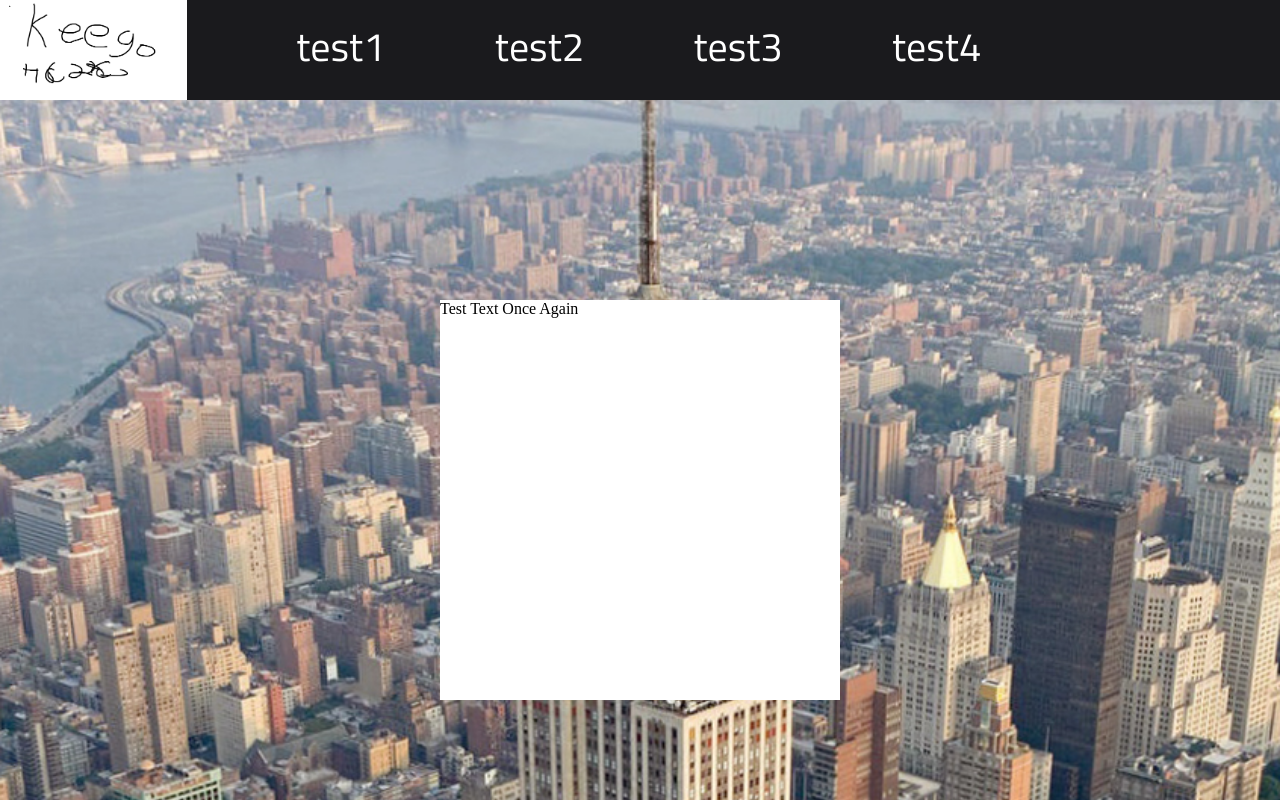
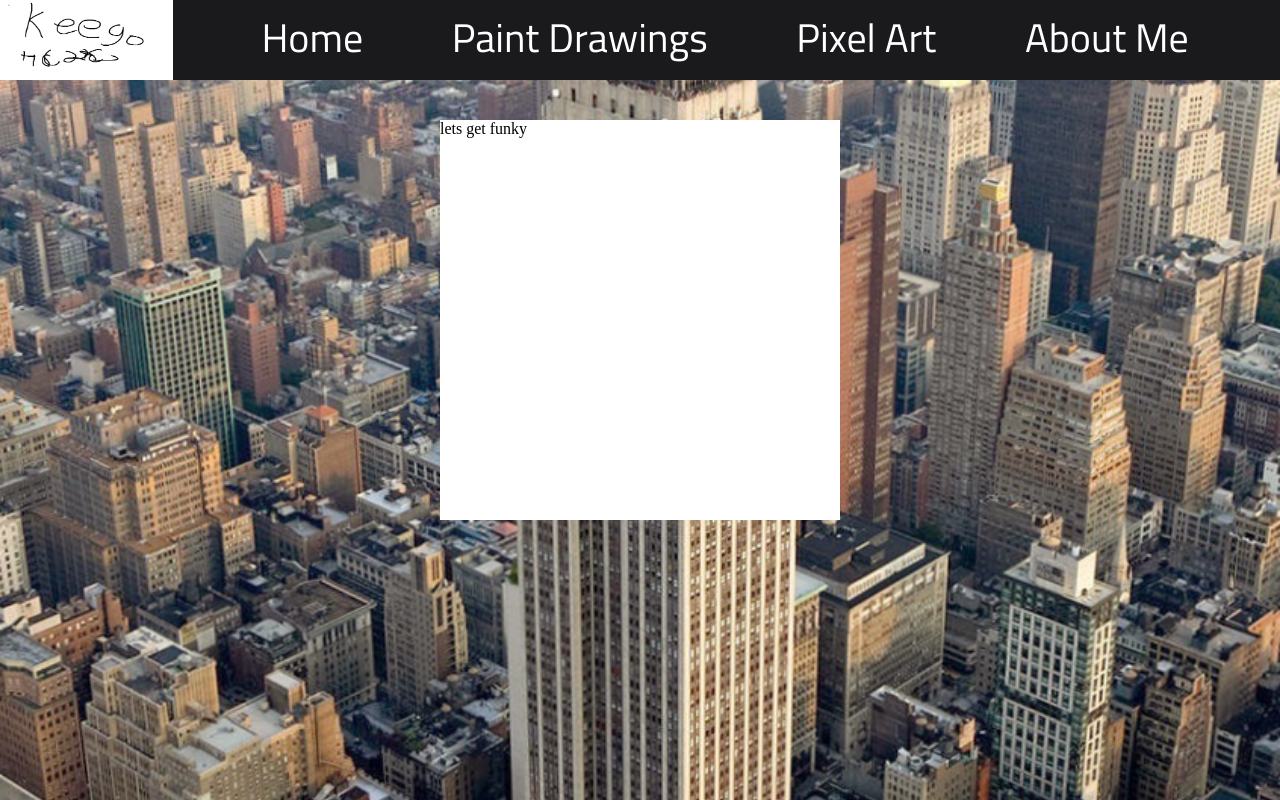
Before and after one commit to TheCzechBagel/GalleryWebsite2021, a plain HTML site: page index2.html in a window 1280 px wide. Shown: the top 800 px of the page. Drawn offline with Linux system fonts and the light colour scheme.

Commit message:
Updated Homepage
Fixed Header styling

```diff
--- a/index2.html
+++ b/index2.html
@@ -2,6 +2,7 @@
 <html>
  <head>
    <meta charset="utf-8">
+   <meta http-equiv="X-UA-Compatible" content="IE=edge">
    <meta name="viewport" content="width=device-width, inital-scale=1">
    <title>Untitled Garbage</title>
    <link rel="stylesheet" href="stylesheet2.css">
@@ -12,15 +13,15 @@
   <div id="header">
     <img alt="logo" src="images/testimag.png" id="logo"></img>
     <ul>
-      <li class="navigationlist"> test1 </li>
-      <li class="navigationlist">test2 </li>
-      <li class="navigationlist"> test3</li>
-      <li class="navigationlist"> test4</li>
+      <li class="navigationlist"> Home </li>
+      <li class="navigationlist">Paint Drawings </li>
+      <li class="navigationlist"> Pixel Art</li>
+      <li class="navigationlist"> About Me</li>
     </ul>
   </div>
   <div id="bg1" class="parallax">
     <div id="welcomeimage">
-      Test Text Once Again
+      lets get funky
     </div>
   </div>
   <div class="hometext">
--- a/stylesheet2.css
+++ b/stylesheet2.css
@@ -15,13 +15,14 @@ ul {
   list-style-type: none;
   width: 100%;
   padding: 0px;
+  margin-top: 7px;
 }
 
 .parallax {
 
   /* Full height */
   height: 100%;
-  padding-top: 300px;
+  padding-top: 15vh;
   /* Create the parallax scrolling effect */
   background-attachment: fixed;
   background-position: center;
@@ -82,7 +83,7 @@ ul {
 }
 
  #header {
-  height: 100px;
+  height: 80px;
   display: flex;
   position: fixed;
   top: 0;
@@ -100,11 +101,11 @@ ul {
 
 .navigationlist {
   font-family: 'Titillium Web', sans-serif;
-  margin-left: 10%;
+  margin-left: 8%;
   font-size: 40px;
   float: left;
   color: #FFFFFF;
-  vertical-align: middle;
+
 }
 
 #welcomeimage{
```
Also changed, not shown: 1 other file.
